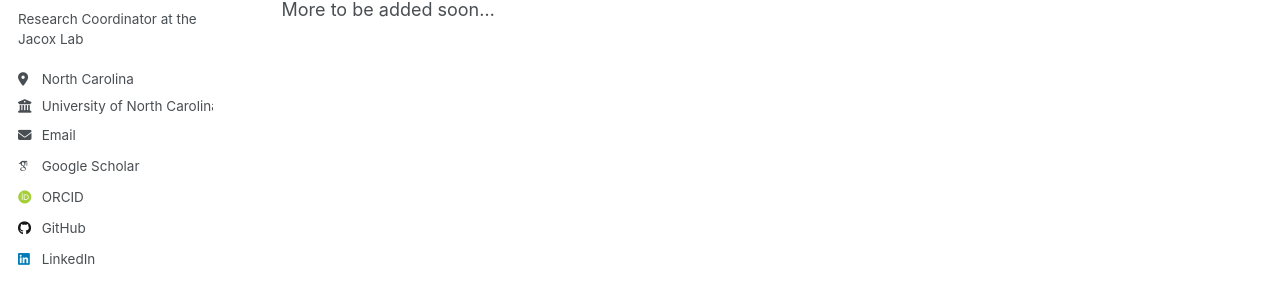
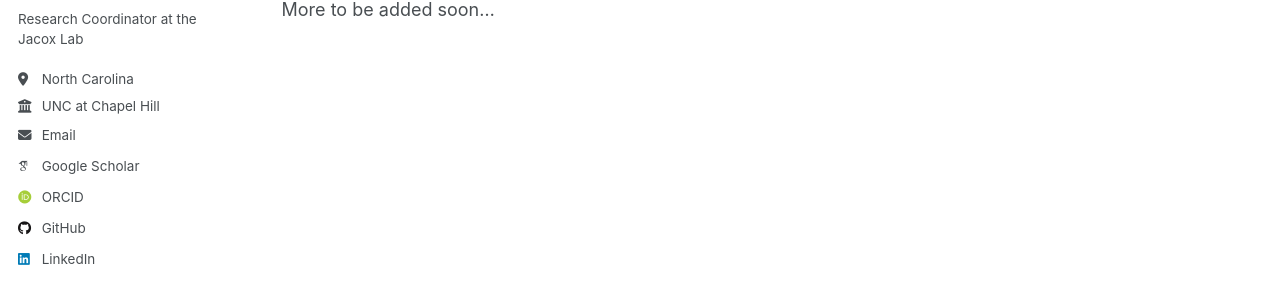
Before and after one commit to griffinlowry/griffinlowry.github.io, a Jekyll site: the page built from _pages/about.md, in a window 1280 px wide. Shown: the part 307-597 px from the top of the page. Built offline with Jekyll 4.4.1, drawn with Linux system fonts in a browser that asks for light colours; some web fonts are replaced.

Commit message:
Update _config.yml

```diff
--- a/_config.yml
+++ b/_config.yml
@@ -27,7 +27,7 @@ author:
   pronouns         : # example: "she/her"
   bio              : "Research Coordinator at the Jacox Lab"
   location         : "North Carolina"
-  employer         : "University of North Carolina at Chapel Hill"
+  employer         : "UNC at Chapel Hill"
   uri              : # URL
   email            : "jglowry@ad.unc.edu"
 
```
